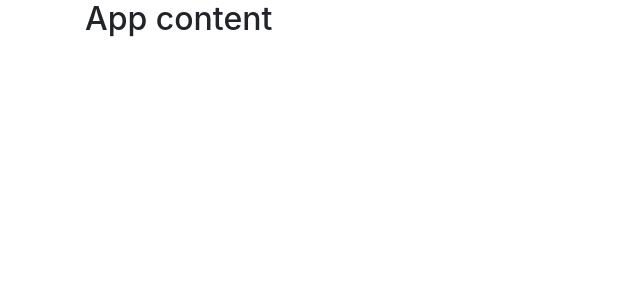
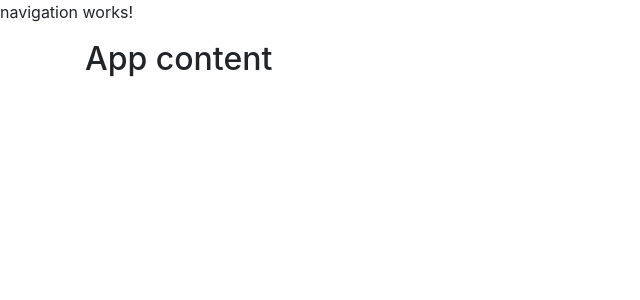
Before and after one commit to thanhpx04/signx-angular, an Angular app: page / in a window 1280 px wide. Shown: the top 300 px of the page, without its empty margins (0-640 px from the left). Built offline with nearby package versions, Linux system fonts and the light colour scheme.

Commit message:
add navigation component

```diff
--- a/src/app/app.component.html
+++ b/src/app/app.component.html
@@ -1,3 +1,4 @@
+<app-navigation></app-navigation>
 <div class="container">
   <div class="row">
     <div class="col-md-12">
--- a/src/app/app.module.ts
+++ b/src/app/app.module.ts
@@ -3,10 +3,12 @@
 
 import { AppRoutingModule } from './app-routing.module';
 import { AppComponent } from './app.component';
+import { NavigationComponent } from './navigation/navigation.component';
 
 @NgModule({
   declarations: [
-    AppComponent
+    AppComponent,
+    NavigationComponent
   ],
   imports: [
     BrowserModule,
--- /dev/null
+++ b/src/app/navigation/navigation.component.html
@@ -0,0 +1 @@
+<p>navigation works!</p>
--- /dev/null
+++ b/src/app/navigation/navigation.component.ts
@@ -0,0 +1,15 @@
+import { Component, OnInit } from '@angular/core';
+
+@Component({
+  selector: 'app-navigation',
+  templateUrl: './navigation.component.html',
+  styleUrls: ['./navigation.component.scss']
+})
+export class NavigationComponent implements OnInit {
+
+  constructor() { }
+
+  ngOnInit(): void {
+  }
+
+}
```
Also changed, not shown: src/app/navigation/navigation.component.scss (added), 1 other file (tests, documents, lock files or other folders).
